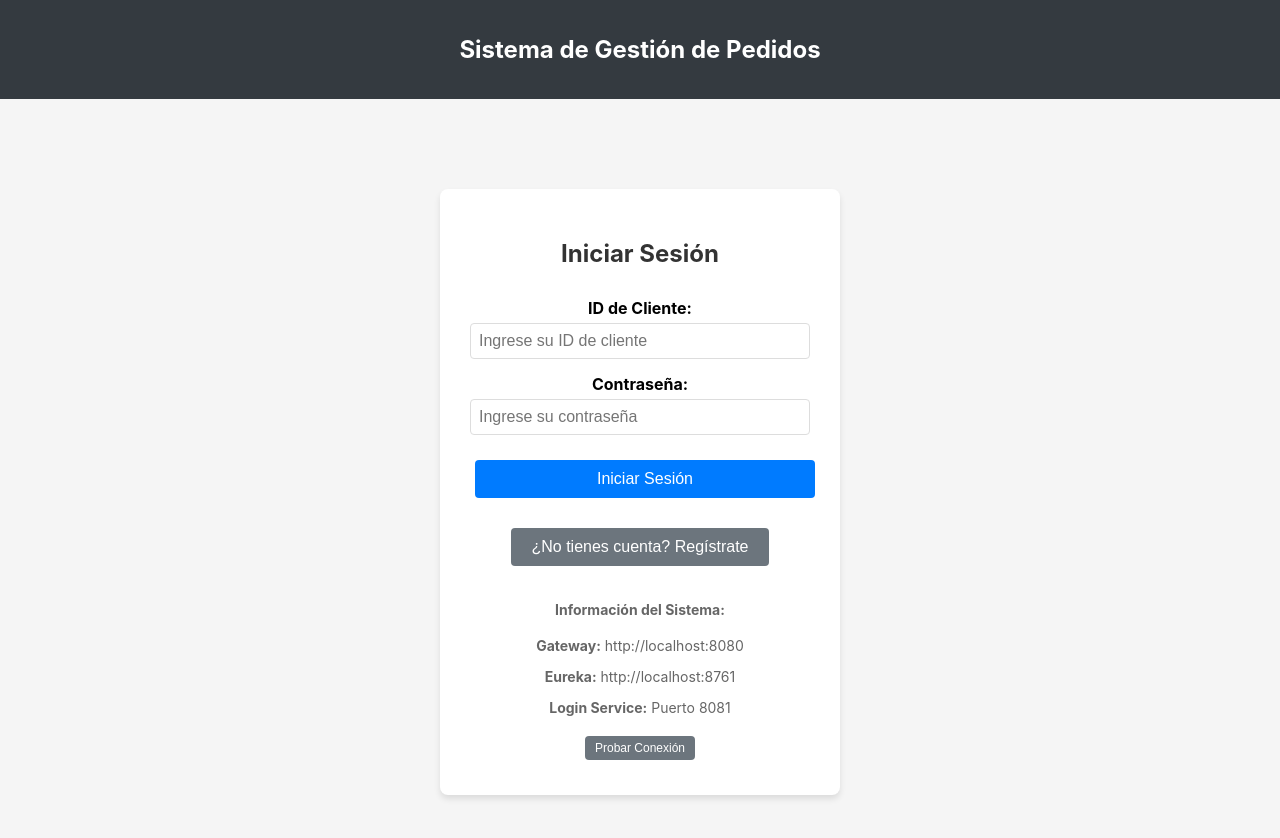
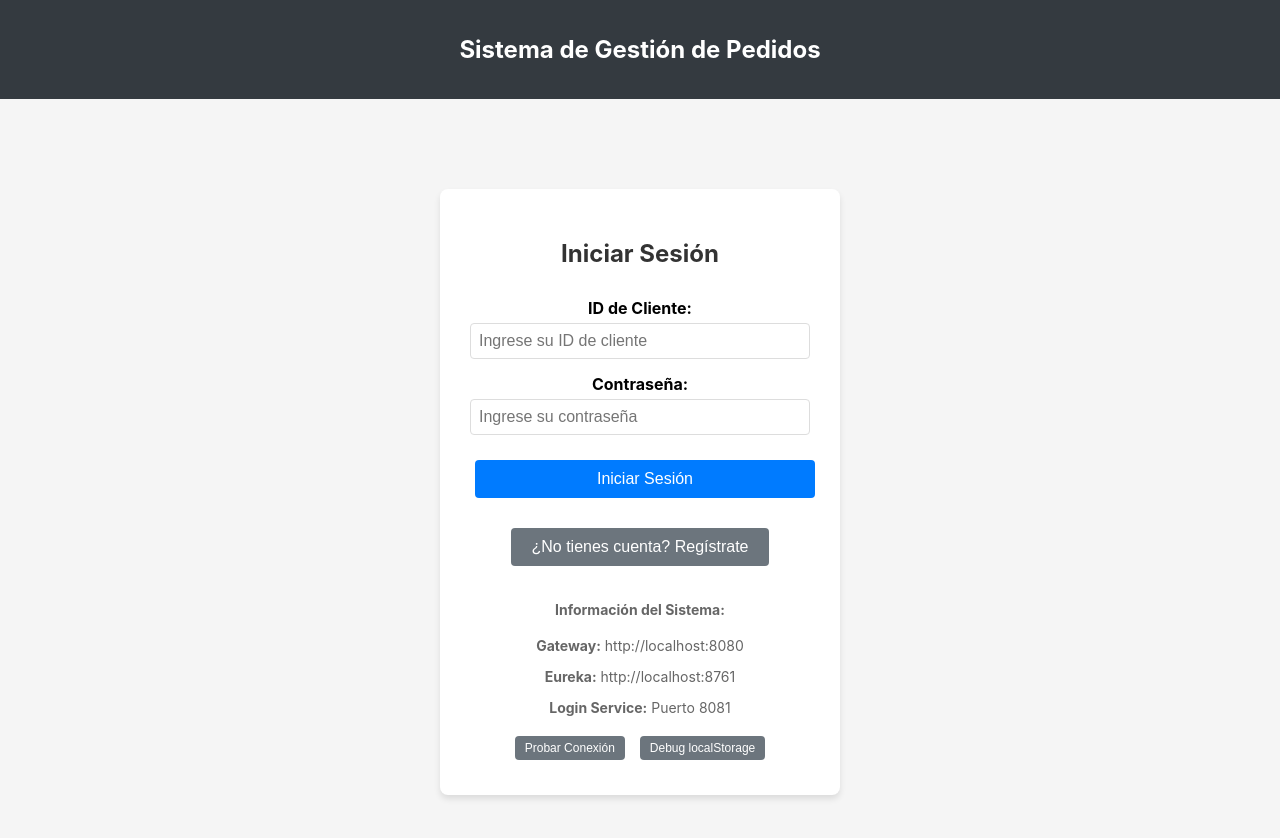
Before and after one commit to Cr1ss4nB/Reto1-Software2, a React (Create React App) app in the folder frontend/: page /login in a window 1280 px wide. Shown: the top 838 px of the page. Built offline with nearby package versions, Linux system fonts and the light colour scheme; no server answers; the HTML template or start-up script is replaced by a standard one.

Commit message:
debug: add localStorage debug button to Login component
- Add button to check localStorage contents
- Display token existence, customerId, and token length
- Help diagnose authentication state persistence issues

```diff
--- a/frontend/src/components/Login.js
+++ b/frontend/src/components/Login.js
@@ -167,9 +167,23 @@ const Login = () => {
                 setMessage('❌ No se puede conectar al servidor');
               }
             }}
+            style={{ fontSize: '12px', padding: '5px 10px', marginRight: '10px' }}
+          >
+            Probar Conexión
+          </button>
+
+          <button
+            type="button"
+            className="btn btn-secondary"
+            onClick={() => {
+              const token = localStorage.getItem('token');
+              const customerId = localStorage.getItem('customerId');
+              console.log('Debug localStorage:', { token: !!token, customerId, tokenLength: token?.length });
+              setMessage(`Debug: Token=${!!token}, CustomerId=${customerId}, TokenLength=${token?.length || 0}`);
+            }}
             style={{ fontSize: '12px', padding: '5px 10px' }}
           >
-            Probar Conexión
+            Debug localStorage
           </button>
         </div>
       </div>
```
